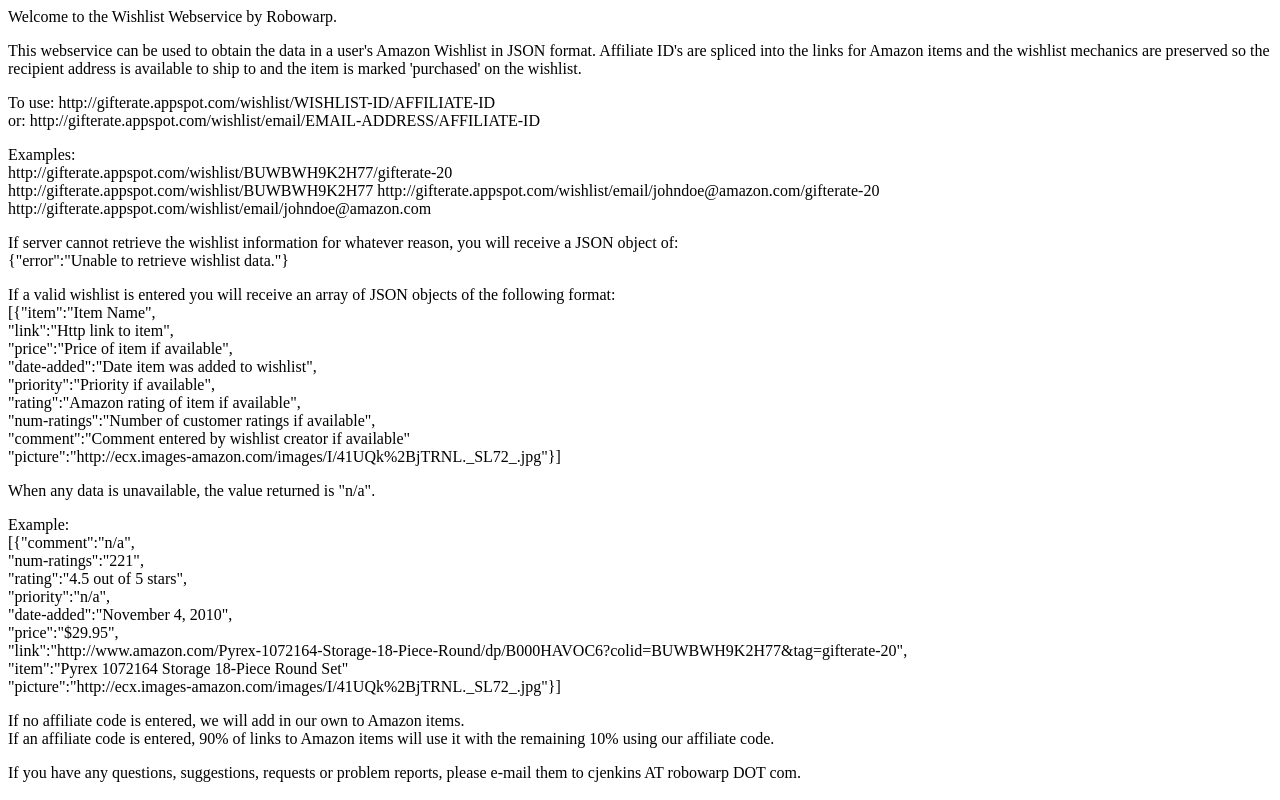
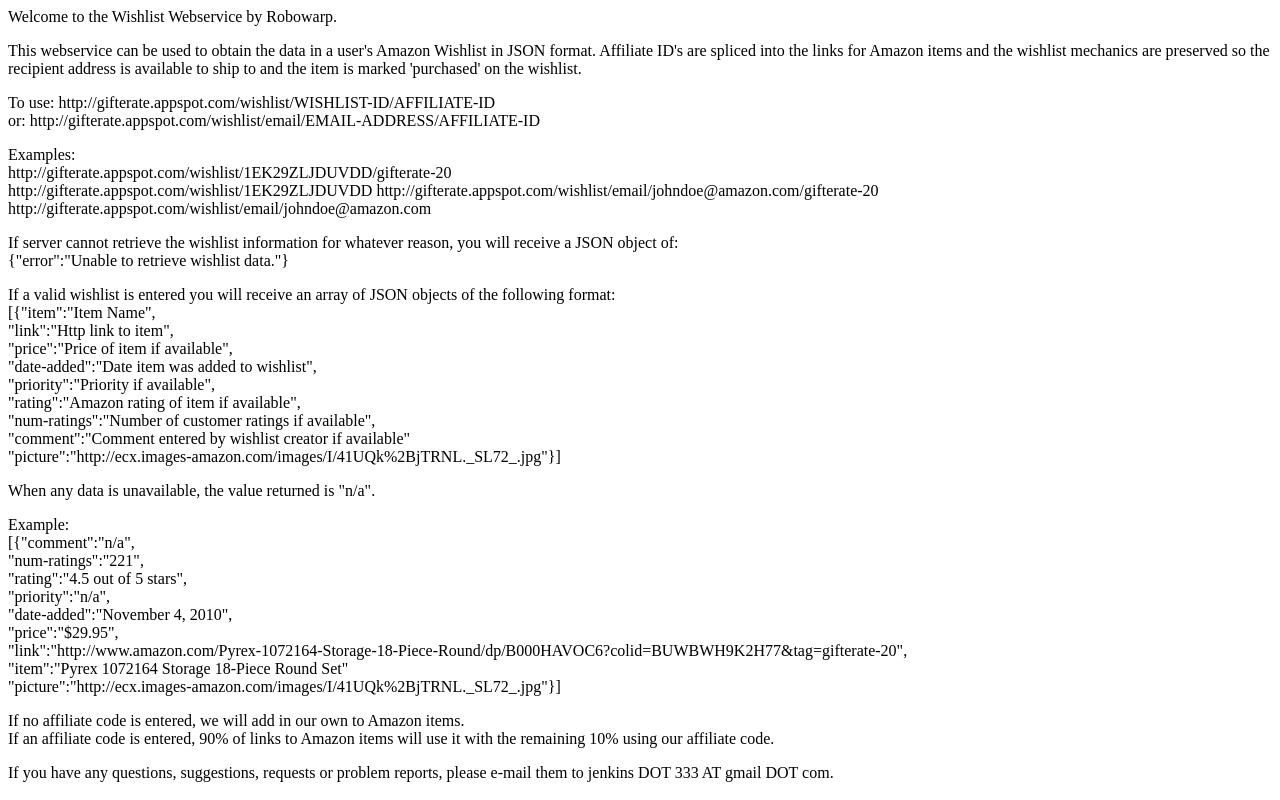
Before and after one commit to cjenkins/gifterate, a plain HTML site: page resources/index.html in a window 1280 px wide. Drawn offline with Linux system fonts and the light colour scheme.

Commit message:
Updates to index page and more recent libraries.

```diff
--- a/resources/index.html
+++ b/resources/index.html
@@ -12,8 +12,8 @@
     </p>
 
     <p>Examples:<br/>
-      http://gifterate.appspot.com/wishlist/BUWBWH9K2H77/gifterate-20<br/>
-      http://gifterate.appspot.com/wishlist/BUWBWH9K2H77
+      http://gifterate.appspot.com/wishlist/1EK29ZLJDUVDD/gifterate-20<br/>
+      http://gifterate.appspot.com/wishlist/1EK29ZLJDUVDD
       http://gifterate.appspot.com/wishlist/email/johndoe@amazon.com/gifterate-20<br/>
       http://gifterate.appspot.com/wishlist/email/johndoe@amazon.com
     </p>
@@ -48,6 +48,6 @@
     <p>If no affiliate code is entered, we will add in our own to Amazon items.<br/>
     If an affiliate code is entered, 90% of links to Amazon items will use it with the remaining 10% using our affiliate code.</p>
 
-    <p>If you have any questions, suggestions, requests or problem reports, please e-mail them to cjenkins AT robowarp DOT com.
+    <p>If you have any questions, suggestions, requests or problem reports, please e-mail them to jenkins DOT 333 AT gmail DOT com.
   </body>
 </html>
```
Also changed, not shown: 2 other files.
